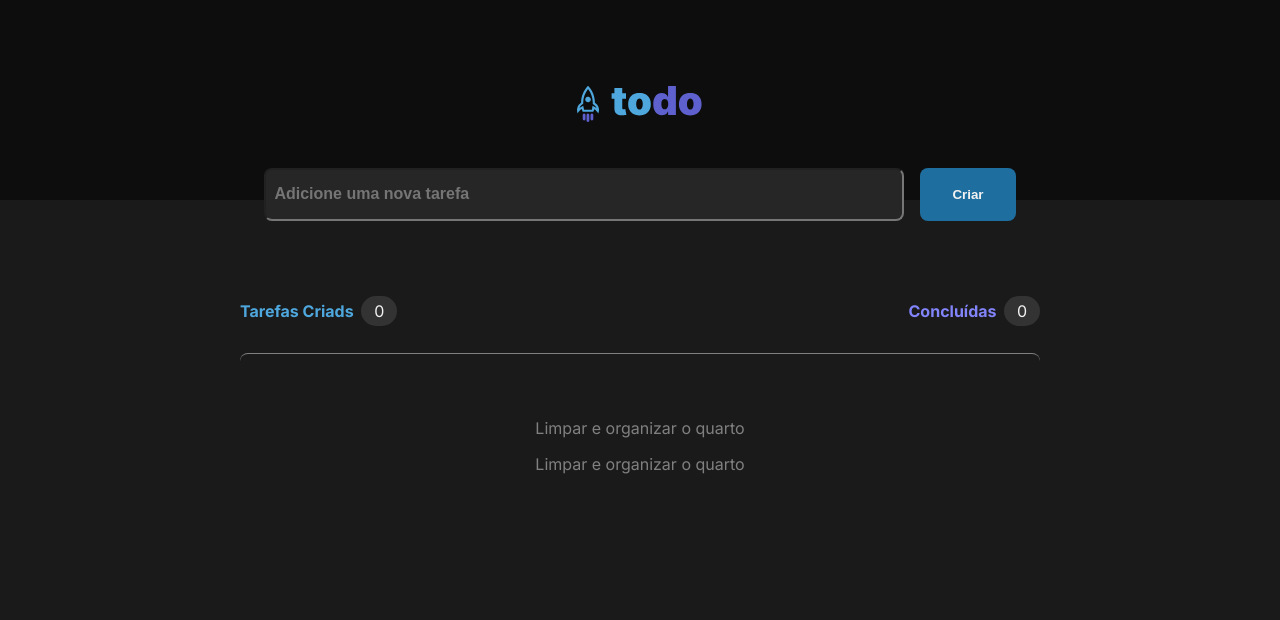
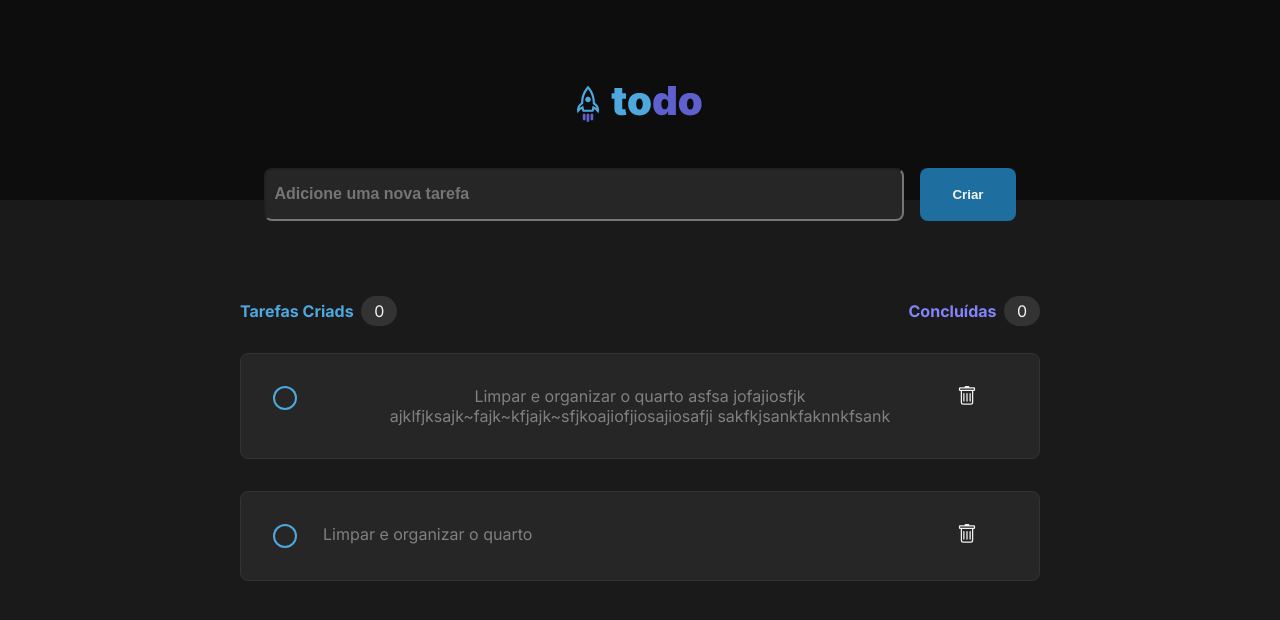
Before and after one commit to ThomasDixini/ToDo-List, a React (Vite) app: page / in a window 1280 px wide. Shown: the top 620 px of the page. Built offline with nearby package versions, Linux system fonts and the light colour scheme.

Commit message:
Simulando tasks em tela

```diff
--- a/package.json
+++ b/package.json
@@ -11,6 +11,7 @@
   "dependencies": {
     "react": "^18.2.0",
     "react-dom": "^18.2.0",
+    "react-icons": "^4.7.1",
     "sass": "^1.57.1",
     "scss": "^0.2.4"
   },
--- a/src/components/TasksContainer.tsx
+++ b/src/components/TasksContainer.tsx
@@ -1,5 +1,6 @@
 import styles from './tasksContainer.module.css';
 import listLogo from '../assets/listLogo.svg'
+import { BsTrash } from 'react-icons/bs'
 
 export function TasksContainer() {
 
@@ -11,7 +12,7 @@ export function TasksContainer() {
     const tasks: Task[] = [
         {
             id: 1,
-            content: 'Limpar e organizar o quarto'
+            content: 'Limpar e organizar o quarto asfsa jofajiosfjk ajklfjksajk~fajk~kfjajk~sfjkoajiofjiosajiosafji sakfkjsankfaknnkfsank'
         },
         {
             id: 2,
@@ -45,7 +46,17 @@ export function TasksContainer() {
                         </>
                     ) : (
                         tasks.map((task) => {
-                            return <p> {task.content} </p>
+                            return (
+                                <article className={styles.task}>
+                                    <label htmlFor="checkbox" className={styles.checkboxContainer}>
+                                        <input type="checkbox" className={styles.checkInput} id="checkbox" />
+                                        <span className={styles.checkmark}></span>
+                                    </label>
+
+                                    <p> {task.content} </p>
+                                    <BsTrash size={20} />
+                                </article>
+                            );
                         })
                     )
                 }
--- a/src/components/tasksContainer.module.css
+++ b/src/components/tasksContainer.module.css
@@ -22,7 +22,7 @@
     margin-left: 0.25rem;
 }
 
-.content {
+.content:not(> article) {
     display: flex;
     align-items: center;
     flex-direction: column;
@@ -37,3 +37,82 @@
     text-align: center;
     color: var(--gray-300);
 }
+
+.content {
+    display: flex;
+    align-items: flex-start;
+    flex-direction: column;
+    gap: 2rem;
+    margin-top: 2rem;
+}
+
+.task {
+    display: grid;
+    grid-template-columns: 50px 1fr 50px;
+    justify-items: start;
+    text-align: left;
+    width: 100%;
+    background-color: var(--gray-500);
+    padding: 2rem;
+    border-radius: 8px;
+    border: 1px solid var(--gray-400);
+}
+
+.task svg {
+    cursor: pointer;
+    transition: color 0.2s;
+}
+
+.task svg:hover {
+    color: var(--red);
+}
+
+/* ======================== CHECKBOX ======================= */
+
+.checkboxContainer {
+    background-color: var(--blue);
+    position: relative;
+    width: 24px;
+    height: 24px;
+    border-radius: 50%;
+    cursor: pointer;
+    display: flex;
+    align-items: center;
+    justify-content: center;
+    transition: 0.2s all ease;
+}
+
+.checkInput {
+    width: 0;
+    opacity: 0;
+    height: 0;
+}
+
+.checkmark {
+    position: absolute;
+    top: 0;
+    bottom: 0;
+    left: 0;
+    right: 0;
+    border-radius: 50%;
+    display: flex;
+    align-items: center;
+    justify-content: center;
+}
+
+.checkmark::before {
+    content: "";
+    display: flex;
+    align-items: center;
+    justify-content: center;
+    width: 20px;
+    height: 20px;
+    border-radius: 50%;
+    background-color: var(--gray-500);
+    transition: 0.4s all ease;
+}
+
+.checkInput:checked + .checkmark::before {
+    content: "\2713";
+    background-color: var(--purple);
+}
```
Also changed, not shown: 1 other file (tests, documents, lock files or other folders).
